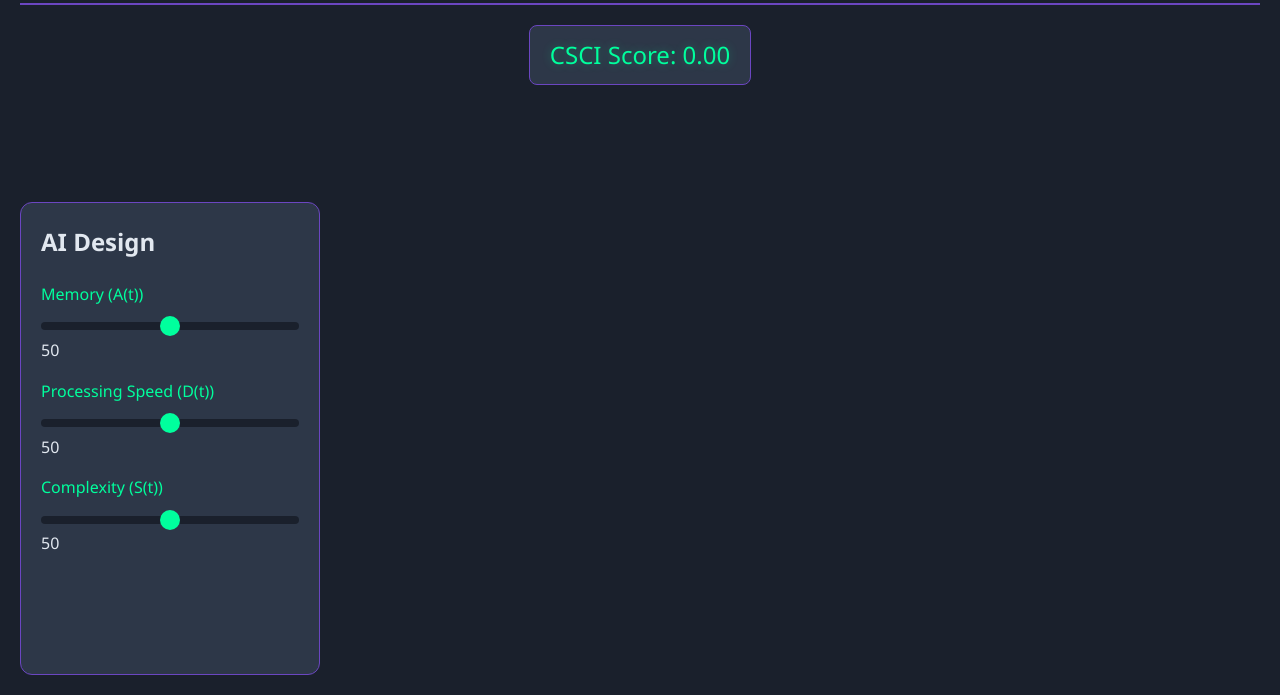
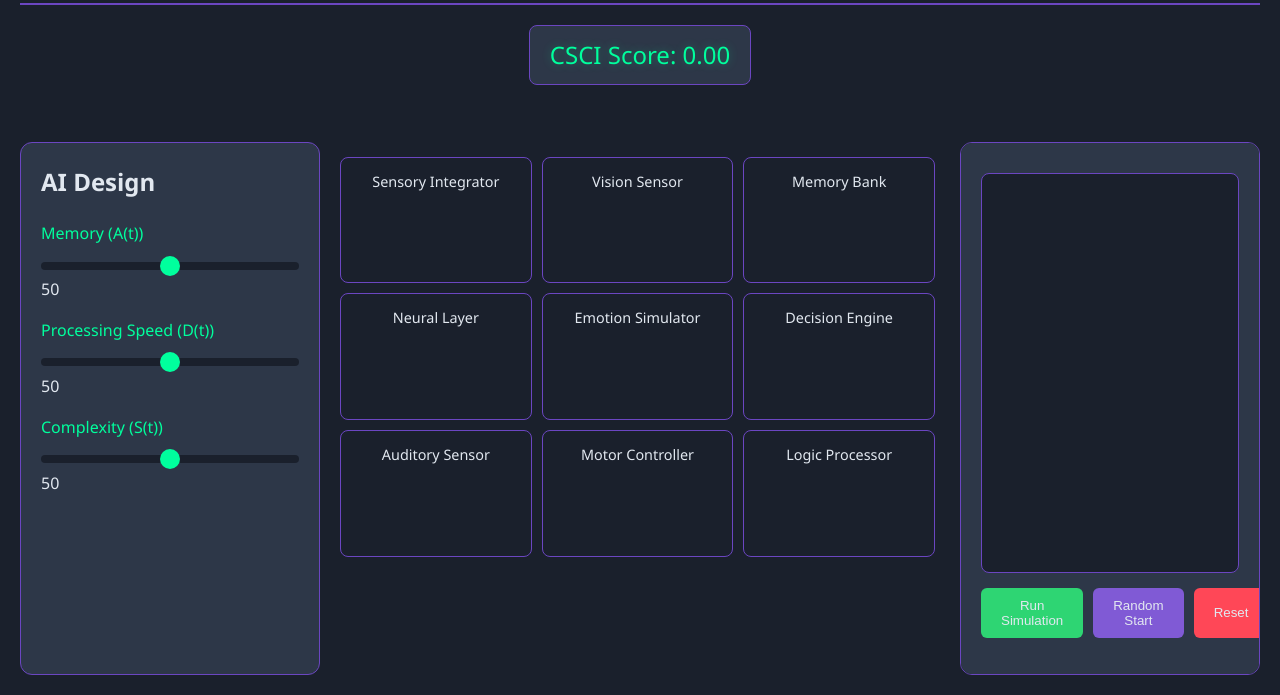
Before and after one commit to honeylouluzon/Introduction-to-Vibe-Coding-EPOC, a plain HTML site: page index.html in a window 1280 px wide. Shown: the part 121-816 px from the top of the page. Drawn offline with nearby package versions, Linux system fonts and the light colour scheme.

Commit message:
Restored modules and simulator sections, adjusted CSCI Score width

```diff
--- a/index.html
+++ b/index.html
@@ -41,6 +41,29 @@
                             <input type="range" id="complexity" min="0" max="100" value="50">
                             <span class="value">50</span>
                         </div>
+                    </div>
+                </div>
+
+                <div class="module-grid">
+                    <div class="module" data-module-title="Sensory Integrator" data-module-description="Acts as a signal sender, initiating the flow of information.">Sensory Integrator</div>
+                    <div class="module" data-module-title="Vision Sensor" data-module-description="Processes visual information and sends it to connected modules.">Vision Sensor</div>
+                    <div class="module" data-module-title="Memory Bank" data-module-description="Stores and retrieves information for use in decision-making.">Memory Bank</div>
+                    <div class="module" data-module-title="Neural Layer" data-module-description="Processes information and makes decisions based on inputs.">Neural Layer</div>
+                    <div class="module" data-module-title="Emotion Simulator" data-module-description="Adds emotional responses to stimuli, enhancing AI behavior.">Emotion Simulator</div>
+                    <div class="module" data-module-title="Decision Engine" data-module-description="Serves as a signal receiver, executing actions based on processed information.">Decision Engine</div>
+                    <div class="module" data-module-title="Auditory Sensor" data-module-description="Captures and processes sound signals for further analysis.">Auditory Sensor</div>
+                    <div class="module" data-module-title="Motor Controller" data-module-description="Converts decisions into physical actions or outputs.">Motor Controller</div>
+                    <div class="module" data-module-title="Logic Processor" data-module-description="Handles logical operations and complex decision-making.">Logic Processor</div>
+                </div>
+
+                <div class="simulation-view">
+                    <canvas id="simulation-canvas"></canvas>
+                    <div class="simulation-controls">
+                        <button id="run-simulation">Run Simulation</button>
+                        <button id="random-start">Random Start</button>
+                        <button id="reset-simulation">Reset</button>
+                        <button id="save-config">Save Configuration</button>
+                        <button id="load-config">Load Configuration</button>
                     </div>
                 </div>
                 <!-- Other sections remain unchanged -->
--- a/styles.css
+++ b/styles.css
@@ -47,6 +47,7 @@ h1 {
     grid-column: 1 / span 3; /* Span across the full width of the workspace */
     text-align: center;
     margin-bottom: 20px;
+    width: 100%; /* Ensure it matches the width of other sections */
 }
 
 .consciousness-score {
```
